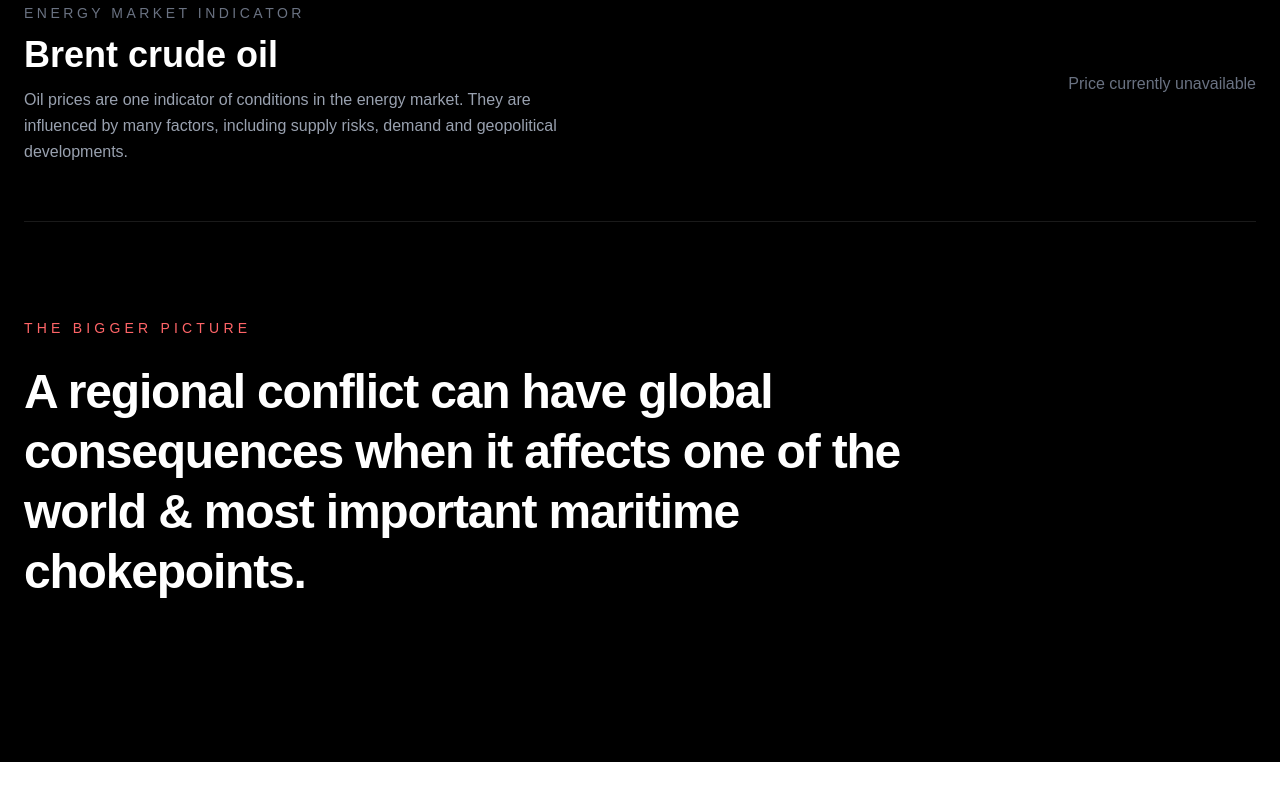
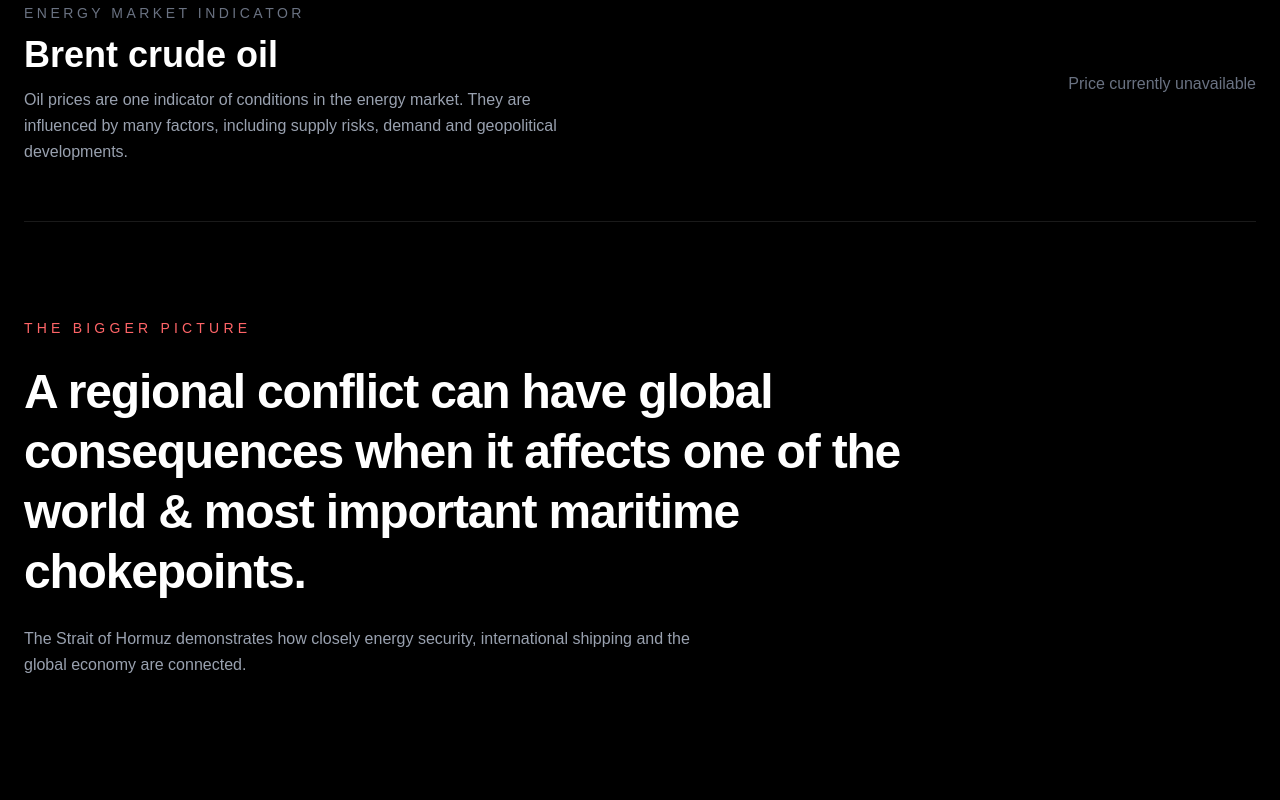
Before and after one commit to Reketino/Strait-of-Hormuz, a Next.js app: page /story in a window 1280 px wide. Shown: the part 9367-10167 px from the top of the page. Before the commit the page ends 10129 px from the top, so only its background shows below. Built offline with nearby package versions, Linux system fonts and the light colour scheme; no server answers.

Commit message:
refactor: add statement highlighting the connection between energy security, shipping, and the global economy in ImpactSection

```diff
--- a/src/components/story/ImpactSection.tsx
+++ b/src/components/story/ImpactSection.tsx
@@ -206,6 +206,11 @@ export default function ImpactSection() {
             A regional conflict can have global consequences when it affects
             one of the world & most important maritime chokepoints.
           </p>
+
+          <p className="mt-6 max-w-2xl leading-relaxed text-gray-400">
+            The Strait of Hormuz demonstrates how closely energy security,
+            international shipping and the global economy are connected.
+          </p>
         </footer>
       </article>
     </section>
```
